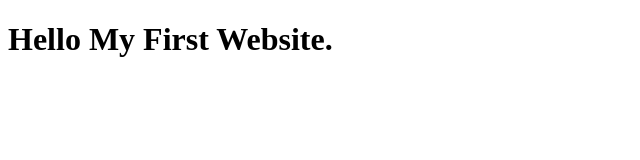
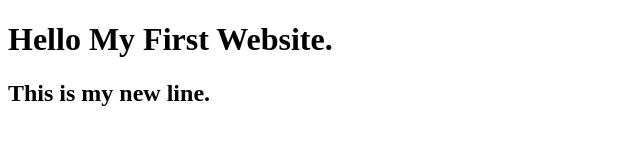
Before and after one commit to mdjuba0630/mdjuba0630, a plain HTML site: page index.html in a window 1280 px wide. Shown: the whole page, without its empty margins (0-640 px from the left). Drawn offline with Linux system fonts and the light colour scheme.

Commit message:
my second sms

```diff
--- a/index.html
+++ b/index.html
@@ -8,5 +8,6 @@
 </head>
 <body>
     <h1>Hello My First Website.</h1>
+    <h2>This is my new line.</h2>
 </body>
 </html>
```
